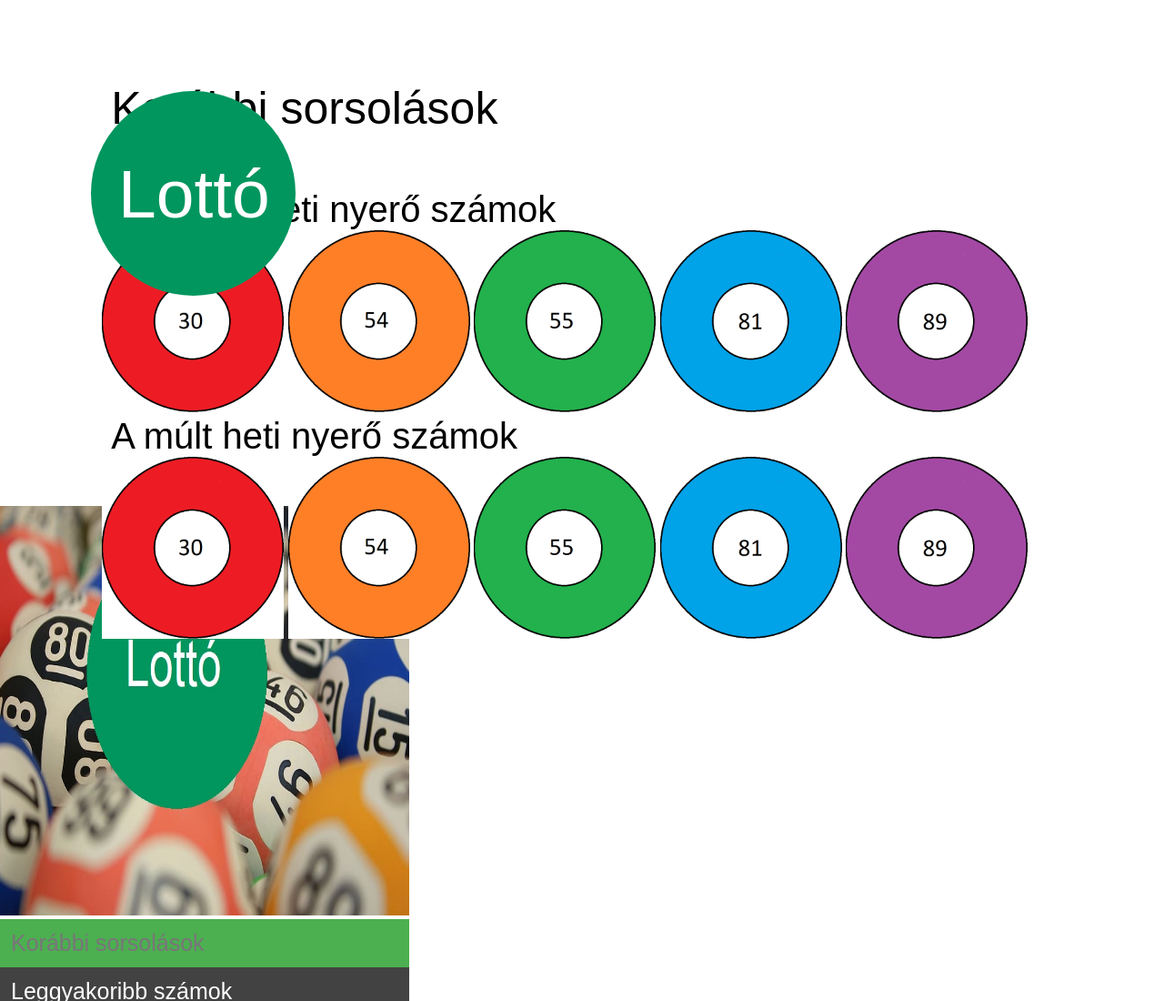
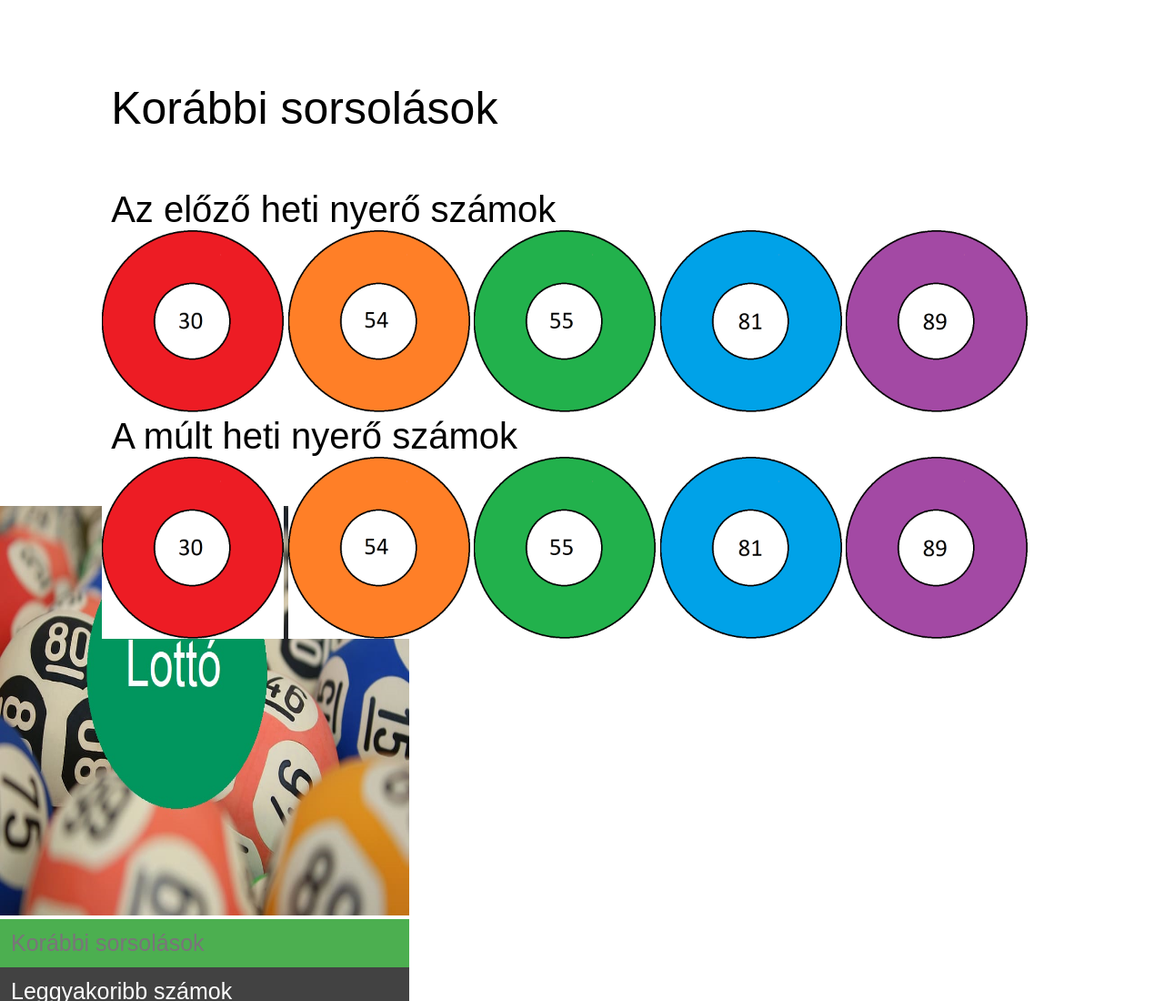
Before and after one commit to Ricsko/Lotto, a plain HTML site: page lotto.html in a window 1280 px wide. Shown: the top 1100 px of the page at 91% size. Drawn offline with Linux system fonts and the light colour scheme.

Commit message:
hiba javítás a lotto htmlben

```diff
--- a/lotto.html
+++ b/lotto.html
@@ -33,8 +33,6 @@
         </div>
         <div class="bal">
             <img src="hatter.jpg" alt="Lottó" width="450" height="450">
-            <span class="dot"></span>
-            <div class="gombok">Lottó</div>
             <div class="vertical-menu">
                 <a href="lotto.html" class="active">Korábbi sorsolások</a>
                 <a href="Leggyakoribbszamok.html">Leggyakoribb számok</a>
```
